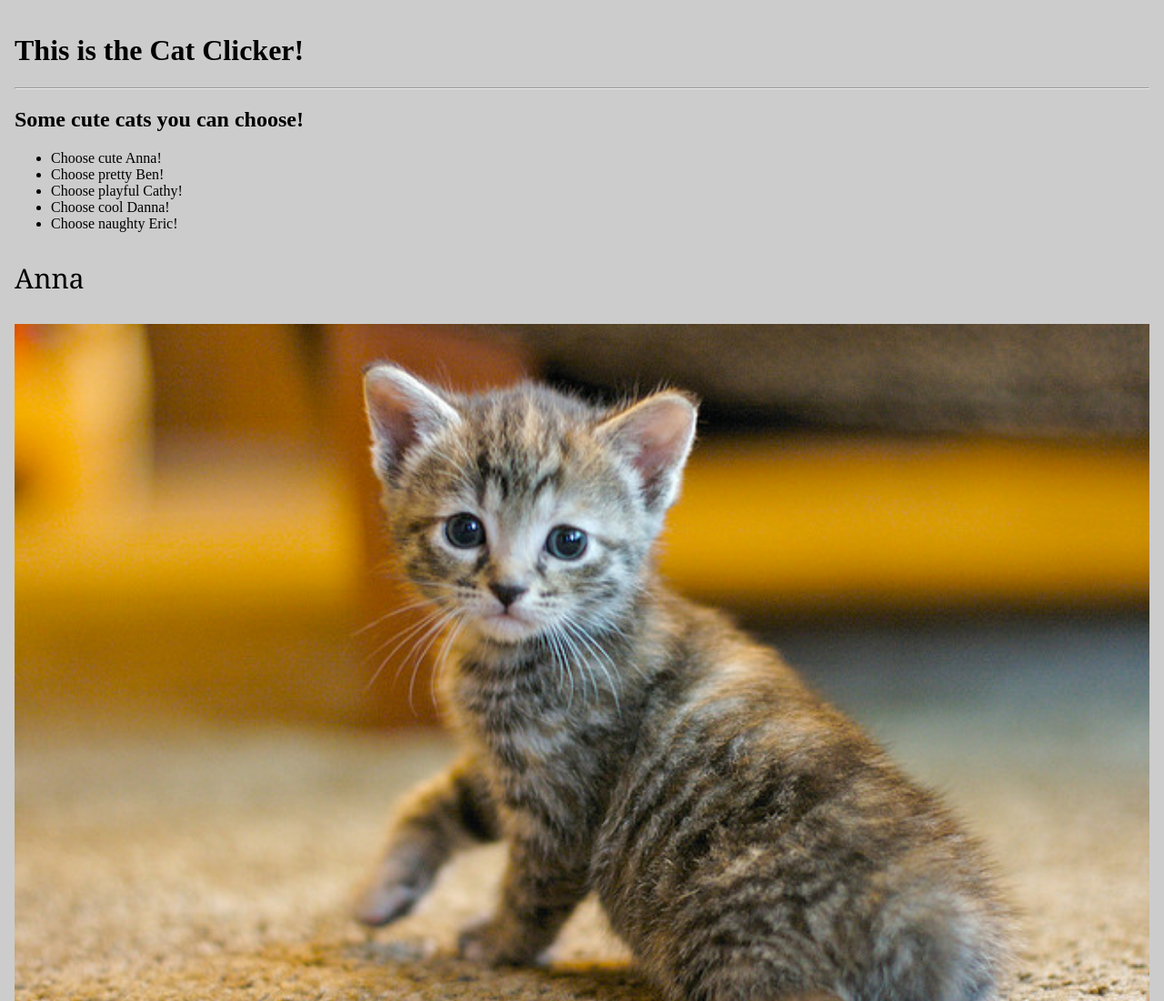
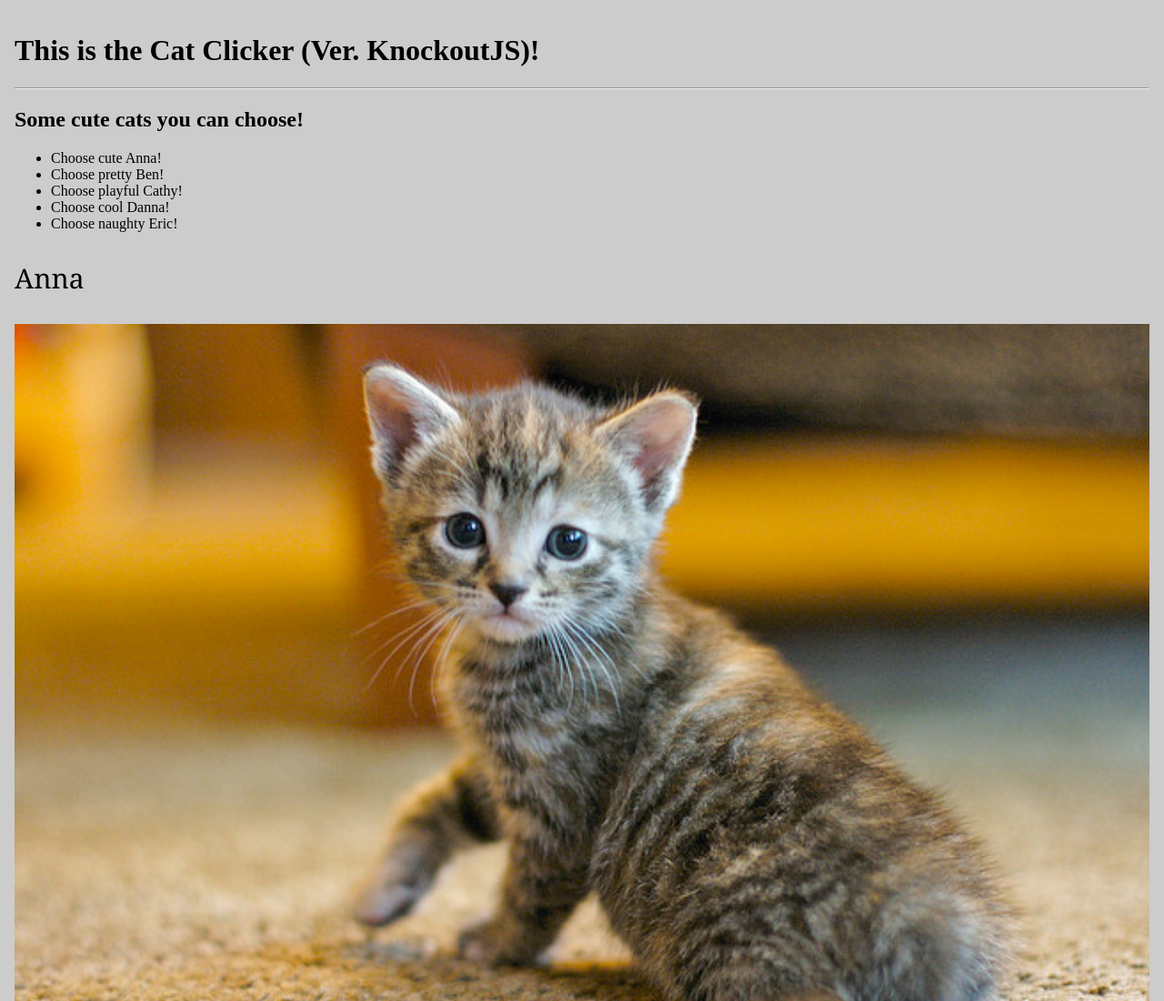
Before and after one commit to iamzhaihy/udacity-fend-cat-clicker, a plain HTML site: page index-knockout.html in a window 1280 px wide. Shown: the top 1100 px of the page at 91% size. Drawn offline with Linux system fonts and the light colour scheme.

Commit message:
change the title of KnockoutJS Ver.

```diff
--- a/index-knockout.html
+++ b/index-knockout.html
@@ -2,12 +2,12 @@
 <html lang="en">
 <head>
     <meta charset="UTF-8">
-    <title>The Cat Clicker w/ KnockoutJS</title>
+    <title>The Cat Clicker</title>
     <link rel="stylesheet" href="css/style.css">
 </head>
 <body>
 
-  <h1> This is the Cat Clicker! </h1>
+  <h1> This is the Cat Clicker (Ver. KnockoutJS)!</h1>
 
   <hr>
 
```
